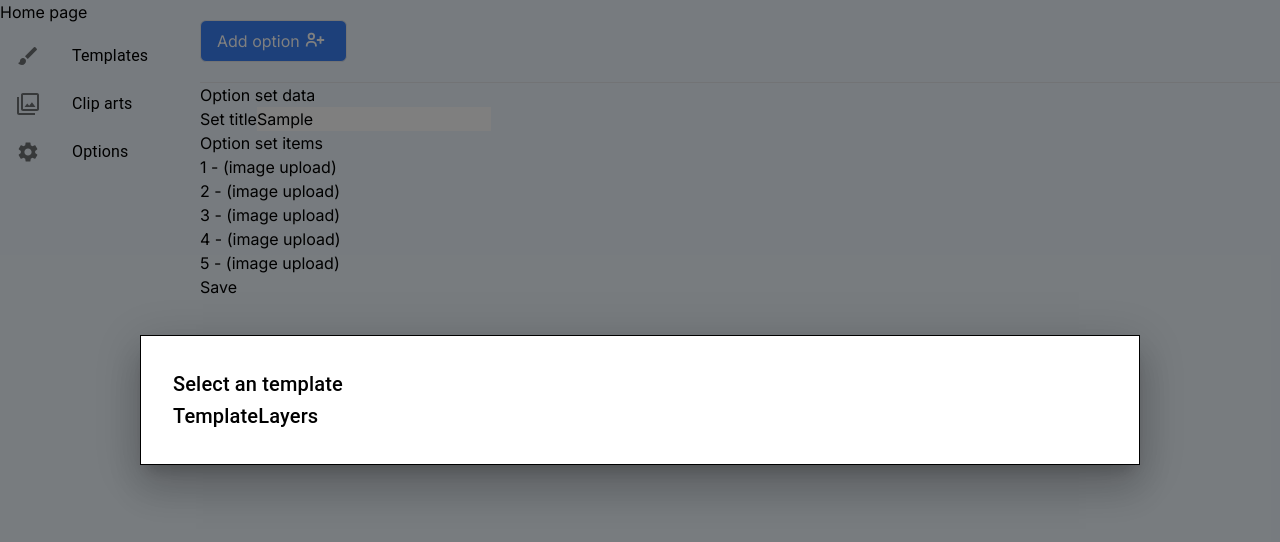
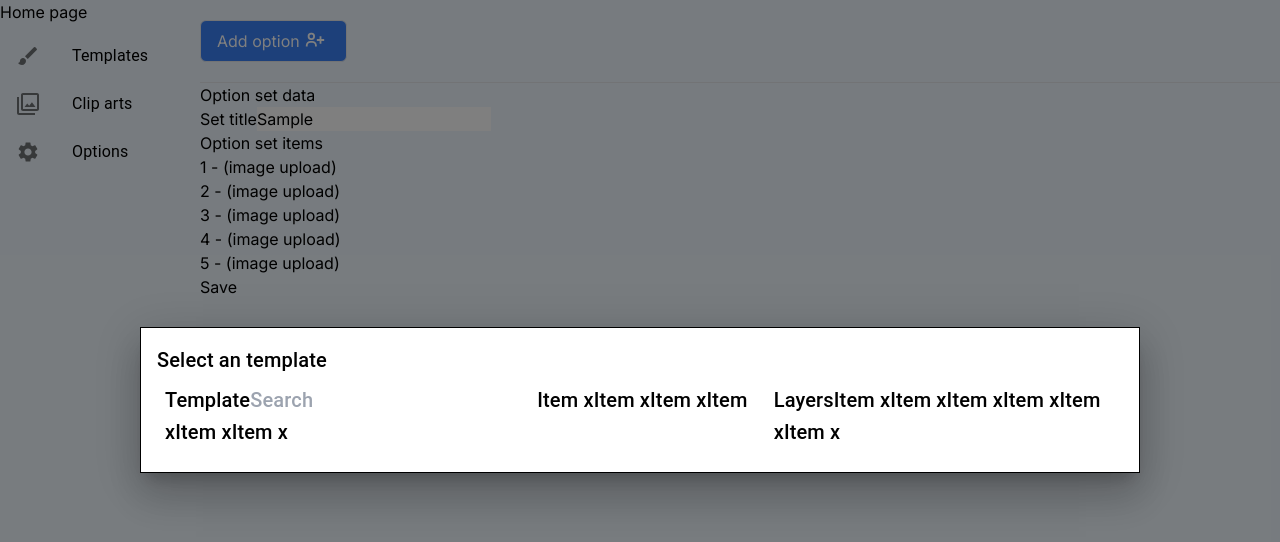
Before and after one commit to Ecombest/onboarding-frontend, a Next.js app: page /editOptionSet in a window 1280 px wide. Both pictures are taken after typing "Sample" into the empty fields and a click on the button "Add option". Shown: the top 542 px of the page. Built offline with nearby package versions, Linux system fonts and the light colour scheme.

Commit message:
css edit template item

```diff
--- a/src/components/AdminCreateOption/listOption.tsx
+++ b/src/components/AdminCreateOption/listOption.tsx
@@ -1,54 +1,58 @@
 "use client";
-import { BiUserPlus } from 'react-icons/bi'
+import { BiUserPlus } from "react-icons/bi";
 import React from "react";
-import Box from '@mui/material/Box';
-import Typography from '@mui/material/Typography';
-import Modal from '@mui/material/Modal';
-import Button from '@mui/material/Button';
-import ImageIcon from '@mui/icons-material/Image';
-import { styled } from '@mui/material/styles';
+import Box from "@mui/material/Box";
+import Typography from "@mui/material/Typography";
+import Modal from "@mui/material/Modal";
+import Button from "@mui/material/Button";
+import ImageIcon from "@mui/icons-material/Image";
+import { styled } from "@mui/material/styles";
 
 const style = {
-    position: 'absolute' as 'absolute',
-    top: '50%',
-    left: '50%',
-    transform: 'translate(-50%, -50%)',
+  position: "absolute" as "absolute",
+  top: "50%",
+  left: "50%",
+  transform: "translate(-50%, -50%)",
   width: 1000,
-    bgcolor: 'background.paper',
-    border: '1px solid #000',
+  bgcolor: "background.paper",
+  border: "1px solid #000",
   boxShadow: 24,
-    p: 4,
+  p: 2,
+  backGroundColor: "#f0f0f0",
 };
 
-const VisuallyHiddenInput = styled('input')({
-    clip: 'rect(0 0 0 0)',
-    clipPath: 'inset(50%)',
+const VisuallyHiddenInput = styled("input")({
+  clip: "rect(0 0 0 0)",
+  clipPath: "inset(50%)",
   height: 1,
-    overflow: 'hidden',
-    position: 'absolute',
+  overflow: "hidden",
+  position: "absolute",
   bottom: 0,
   left: 0,
-    whiteSpace: 'nowrap',
+  whiteSpace: "nowrap",
   width: 1,
 });
 
 export default function ListOption() {
-    const [isShowModalCreate, setIsShowModalCreate] = React.useState(false)
+  const [isShowModalCreate, setIsShowModalCreate] = React.useState(false);
 
   const showModalCreate = () => {
-        setIsShowModalCreate(true)
-    }
+    setIsShowModalCreate(true);
+  };
 
   const cancelModalCreate = () => {
-        setIsShowModalCreate(false)
-    }
+    setIsShowModalCreate(false);
+  };
 
   return (
     <div>
       <div className="container mx-auto flex justdify-between py-5 border-b">
         <div className="left flex gap-3">
           <button onClick={showModalCreate} className="flex bg-blue-500 text-white px-4 py-2 border rounded-md">
-                        Add option <span className="px-1"><BiUserPlus size={22}></BiUserPlus></span>
+            Add option{" "}
+            <span className="px-1">
+              <BiUserPlus size={22}></BiUserPlus>
+            </span>
           </button>
         </div>
       </div>
@@ -65,9 +69,7 @@ export default function ListOption() {
               </div>
             );
           })}
-                    <button className='button position-absolute-button'>
-                        Save
-                    </button>
+          <button className="button position-absolute-button">Save</button>
         </div>
       </div>
       <Modal
@@ -82,7 +84,10 @@ export default function ListOption() {
             <div className="py-2">
               <label>Option types:</label>
               <div>
-                                <select id="option_type" className="bg-gray-50 border border-gray-300 text-sm rounded-lg block w-full p-2.5">
+                <select
+                  id="option_type"
+                  className="bg-gray-50 border border-gray-300 text-sm rounded-lg block w-full p-2.5"
+                >
                   <option value="text_input">Text input</option>
                   <option value="dropdown">Dropdown</option>
                   <option value="swatch">Swatch</option>
@@ -95,43 +100,56 @@ export default function ListOption() {
             </div>
             <div className="py-2">
               <label>Option label:</label>
-                            <input className='bg-gray-50 border border-gray-300 text-gray-900 text-sm rounded-lg block w-full p-2.5' placeholder='Option label'></input>
+              <input
+                className="bg-gray-50 border border-gray-300 text-gray-900 text-sm rounded-lg block w-full p-2.5"
+                placeholder="Option label"
+              ></input>
             </div>
             <div className="py-2">
               <label>Help Text (HTML is allowed):</label>
-                            <textarea id="help-text" className="bg-gray-50 border border-gray-300 text-gray-900 text-sm rounded-lg block w-full p-2.5">
-                            </textarea>
+              <textarea
+                id="help-text"
+                className="bg-gray-50 border border-gray-300 text-gray-900 text-sm rounded-lg block w-full p-2.5"
+              ></textarea>
             </div>
-                        <div className='py-2'>
-                            <Button
-                                component="label"
-                                role={undefined}
-                                variant="contained"
-                                tabIndex={-1}
-                                startIcon={<ImageIcon />}
-                            >
+            <div className="py-2">
+              <Button component="label" role={undefined} variant="contained" tabIndex={-1} startIcon={<ImageIcon />}>
                 Default image
-                                <VisuallyHiddenInput name="file" type="file" accept='image/png, image/jpeg' />
+                <VisuallyHiddenInput name="file" type="file" accept="image/png, image/jpeg" />
               </Button>
             </div>
-                        <div className='py-2 flex justify-space'>
+            <div className="py-2 flex justify-space">
               <div>
                 <label>Button label:</label>
-                                <input className='bg-gray-50 border border-gray-300 text-gray-900 text-sm rounded-lg block w-50 p-2.5' placeholder='Button label'></input>
+                <input
+                  className="bg-gray-50 border border-gray-300 text-gray-900 text-sm rounded-lg block w-50 p-2.5"
+                  placeholder="Button label"
+                ></input>
               </div>
               <div>
                 <label>Image min width:</label>
-                                <input type='number' className='bg-gray-50 border border-gray-300 text-gray-900 text-sm rounded-lg block w-50 p-2.5' placeholder='Image min width'></input>
+                <input
+                  type="number"
+                  className="bg-gray-50 border border-gray-300 text-gray-900 text-sm rounded-lg block w-50 p-2.5"
+                  placeholder="Image min width"
+                ></input>
               </div>
               <div>
                 <label>Image min height:</label>
-                                <input type='number' className='bg-gray-50 border border-gray-300 text-gray-900 text-sm rounded-lg block w-50 p-2.5' placeholder='Image min height'></input>
+                <input
+                  type="number"
+                  className="bg-gray-50 border border-gray-300 text-gray-900 text-sm rounded-lg block w-50 p-2.5"
+                  placeholder="Image min height"
+                ></input>
               </div>
             </div>
             <div>
               <label>Function:</label>
               <div>
-                                <select id="function_type" className="bg-gray-50 border border-gray-300 text-sm rounded-lg block w-full p-2.5">
+                <select
+                  id="function_type"
+                  className="bg-gray-50 border border-gray-300 text-sm rounded-lg block w-full p-2.5"
+                >
                   <option value="image_upload">Image upload</option>
                   <option value="text_input">Text input</option>
                 </select>
@@ -139,31 +157,44 @@ export default function ListOption() {
             </div>
             <div>
               <label>LayerID:</label>
-                            <input type='number' className='bg-gray-50 border border-gray-300 text-gray-900 text-sm rounded-lg block w-50 p-2.5' placeholder='Image min height'></input>
+              <input
+                type="number"
+                className="bg-gray-50 border border-gray-300 text-gray-900 text-sm rounded-lg block w-50 p-2.5"
+                placeholder="Image min height"
+              ></input>
             </div>
           </Typography>
-                    <button style={{
-                        backgroundColor: 'green',
-                        color: 'white',
-                        textAlign: 'center',
-                        padding: '20px',
-                        display: 'inline-block',
-                        fontSize: '16px',
-                        margin: '4px 2px',
-                        cursor: 'pointer',
-                        borderRadius: '12px'
-                    }} onClick={cancelModalCreate}>Cancel</button>
-                    <button style={{
-                        backgroundColor: 'blue',
-                        color: 'white',
-                        textAlign: 'center',
-                        padding: '20px',
-                        display: 'inline-block',
-                        fontSize: '16px',
-                        margin: '4px 2px',
-                        cursor: 'pointer',
-                        borderRadius: '12px',
-                    }}>Create</button>
+          <button
+            style={{
+              backgroundColor: "green",
+              color: "white",
+              textAlign: "center",
+              padding: "20px",
+              display: "inline-block",
+              fontSize: "16px",
+              margin: "4px 2px",
+              cursor: "pointer",
+              borderRadius: "12px",
+            }}
+            onClick={cancelModalCreate}
+          >
+            Cancel
+          </button>
+          <button
+            style={{
+              backgroundColor: "blue",
+              color: "white",
+              textAlign: "center",
+              padding: "20px",
+              display: "inline-block",
+              fontSize: "16px",
+              margin: "4px 2px",
+              cursor: "pointer",
+              borderRadius: "12px",
+            }}
+          >
+            Create
+          </button>
         </Box>
       </Modal>
       <Modal
@@ -174,22 +205,33 @@ export default function ListOption() {
       >
         <Box sx={style}>
           <Typography id="modal-modal-title" variant="h6" component="h2">
-                        <div>
-                            Select an template
+            <div className="choose-template-box">
+              <h2>Select an template</h2>
+              <div className="w-full h-full flex p-2 white">
+                <div className="left-bar">
+                  <span>Template</span>
+                  <input type="text" placeholder="Search" />
+                  <span className="template-item">Item x</span>
+                  <span className="template-item">Item x</span>
+                  <span className="template-item">Item x</span>
+                  <span className="template-item">Item x</span>
+                  <span className="template-item">Item x</span>
+                  <span className="template-item">Item x</span>
                 </div>
-                        <div className='w-full h-full flex'>
-                            <div>
-                                Template
-                            </div>
-                            <div>
-                                Layers
+                <div className="right-bar">
+                  <span>Layers</span>
+                  <span className="template-item">Item x</span>
+                  <span className="template-item">Item x</span>
+                  <span className="template-item">Item x</span>
+                  <span className="template-item">Item x</span>
+                  <span className="template-item">Item x</span>
+                  <span className="template-item">Item x</span>
                 </div>
               </div>
-
+            </div>
           </Typography>
-
         </Box>
       </Modal>
     </div>
-    )
+  );
 }
--- a/src/styles/page.module.css
+++ b/src/styles/page.module.css
@@ -175,3 +175,67 @@
 .w-full {
     width: 100%;
 }
+
+.choose-template-box>div {
+    border: 1px solid #c1bcbc;
+    padding: 6px;
+
+
+}
+
+.choose-template-box span {
+    color: rgb(0, 153, 255);
+    margin-bottom: 20px;
+}
+
+.choose-template-box .left-bar {
+    flex-grow: 1;
+    flex-shrink: 1;
+    display: flex;
+    flex-direction: column;
+    width: 30%;
+    padding: 10px;
+    border-right: 1px solid #c1bcbc;
+}
+
+.choose-template-box .left-bar input {
+    width: 100%;
+    border: 1px solid #c1bcbc;
+    padding: 4px 16px;
+    border-radius: 8px;
+    margin-bottom: 10px;
+}
+
+.left-bar span.template-item {
+    color: #000;
+    padding: 4px 10px;
+    margin-bottom: 0px;
+    cursor: pointer;
+    font-size: 18px;
+}
+
+.left-bar span.template-item:hover {
+    background-color: #bbf1ff;
+}
+
+.choose-template-box .right-bar {
+    flex-grow: 4;
+    flex-shrink: 4;
+    width: 70%;
+    padding: 10px;
+    display: flex;
+    flex-direction: column;
+    padding: 10px;
+}
+
+.right-bar span.template-item {
+    color: #000;
+    padding: 4px 10px;
+    margin-bottom: 0px;
+    cursor: pointer;
+    font-size: 18px;
+}
+
+.right-bar span.template-item:hover {
+    background-color: #bbf1ff;
+}
```
Lines whose indentation alone changed are shown as unchanged.
